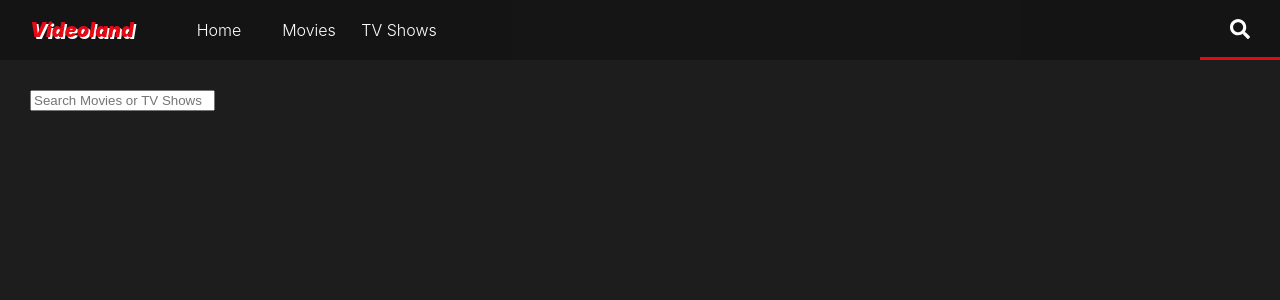
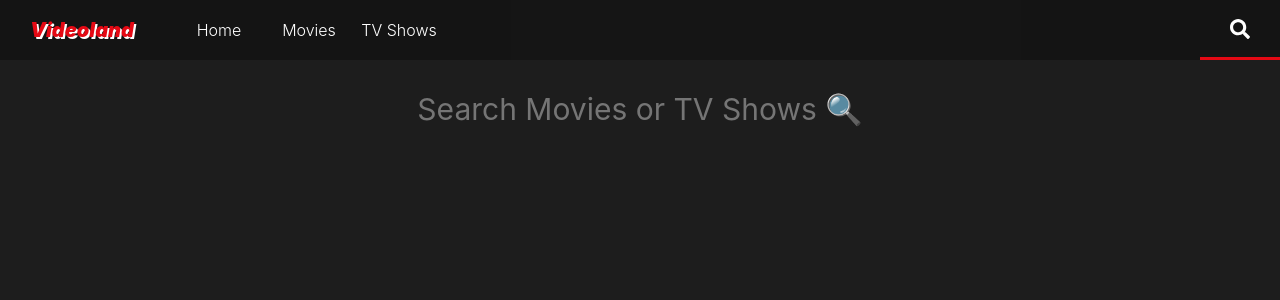
Before and after one commit to iamhayoung/videoland-react, a React (Create React App) app: page /search in a window 1280 px wide. Shown: the top 300 px of the page. Built offline with nearby package versions, Linux system fonts and the light colour scheme.

Commit message:
Print out search results

```diff
--- a/src/Screens/Search.js
+++ b/src/Screens/Search.js
@@ -2,15 +2,34 @@ import React, { useState } from "react";
 import { moviesApi, tvApi } from "api";
 import { Helmet } from "react-helmet"
 import styled from "styled-components";
+import Loader from "Components/Loader";
+import Section from "Components/Section";
+import Poster from "Components/Poster";
+
+const Container = styled.div`
+  &:not(:last-child) {
+    margin: 80px 0 100px;
+  }
+`;
 
 const Form = styled.form``;
-const Input = styled.input``;
+const Input = styled.input`
+  width: 100%;
+  background: #1d1d1d;
+  color: #fff;
+  font-size: 30px;
+  font-family: 'Poppins', -apple-system, BlinkMacSystemFont, 'Segoe UI', Roboto,
+    Oxygen, Ubuntu, Cantarell, 'Open Sans', 'Helvetica Neue', sans-serif;
+  text-align: center;
+  outline: none;
+  border: none;
+`;
 
-function Search(props) {
+function Search() {
+  const [isLoading, setLoading] = useState(true);
   const [keyword, setKeyword] = useState(null);
   const [movies, setMovies] = useState([]);
   const [tvShows, setTVShows] = useState([]);
-  console.log(props)
   console.log(keyword)
   console.log(movies);
   console.log(tvShows);
@@ -29,6 +48,8 @@ function Search(props) {
       setTVShows(tvResults);
     } catch (error) {
       console.error(error)
+    } finally {
+      setLoading(false);
     }
   }
 
@@ -38,8 +59,26 @@ function Search(props) {
         <title>Search | Videoland</title>
       </Helmet>
       <Form onSubmit={getSearchData}>
-        <Input onChange={getInputText} placeholder="Search Movies or TV Shows" />
+        <Input onChange={getInputText} placeholder="Search Movies or TV Shows 🔍" />
       </Form>
+      {movies && movies.length > 0 &&
+        <Container>
+          <Section title="Movie Results">
+            {movies.map(movie => (
+              <Poster key={movie.id} id={movie.id} title={movie.title} imgUrl={movie.poster_path} rate={movie.vote_average} year={movie.release_date && movie.release_date.substring(0, 4)} isMovie={true} />
+            ))}
+          </Section>
+        </Container>
+      }
+      {tvShows && tvShows.length > 0 &&
+        <Container>
+          <Section title="TV Show Results">
+            {tvShows.map(show => (
+              <Poster key={show.id} id={show.id} title={show.name} imgUrl={show.poster_path} rate={show.vote_average} year={show.first_air_date && show.first_air_date.substring(0, 4)} isMovie={false} />
+            ))}
+          </Section>
+        </Container>
+      }
     </>
   )
 }
```
